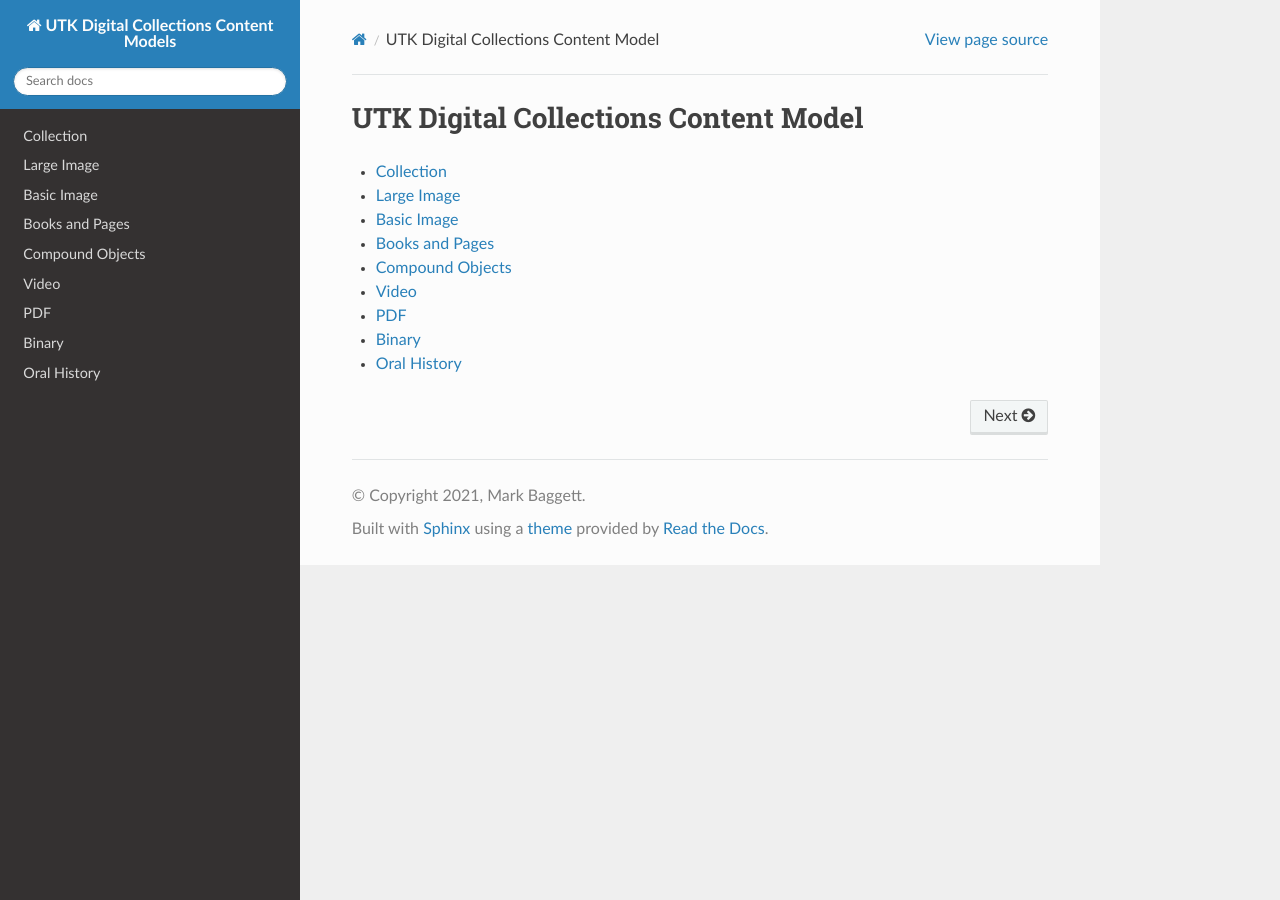
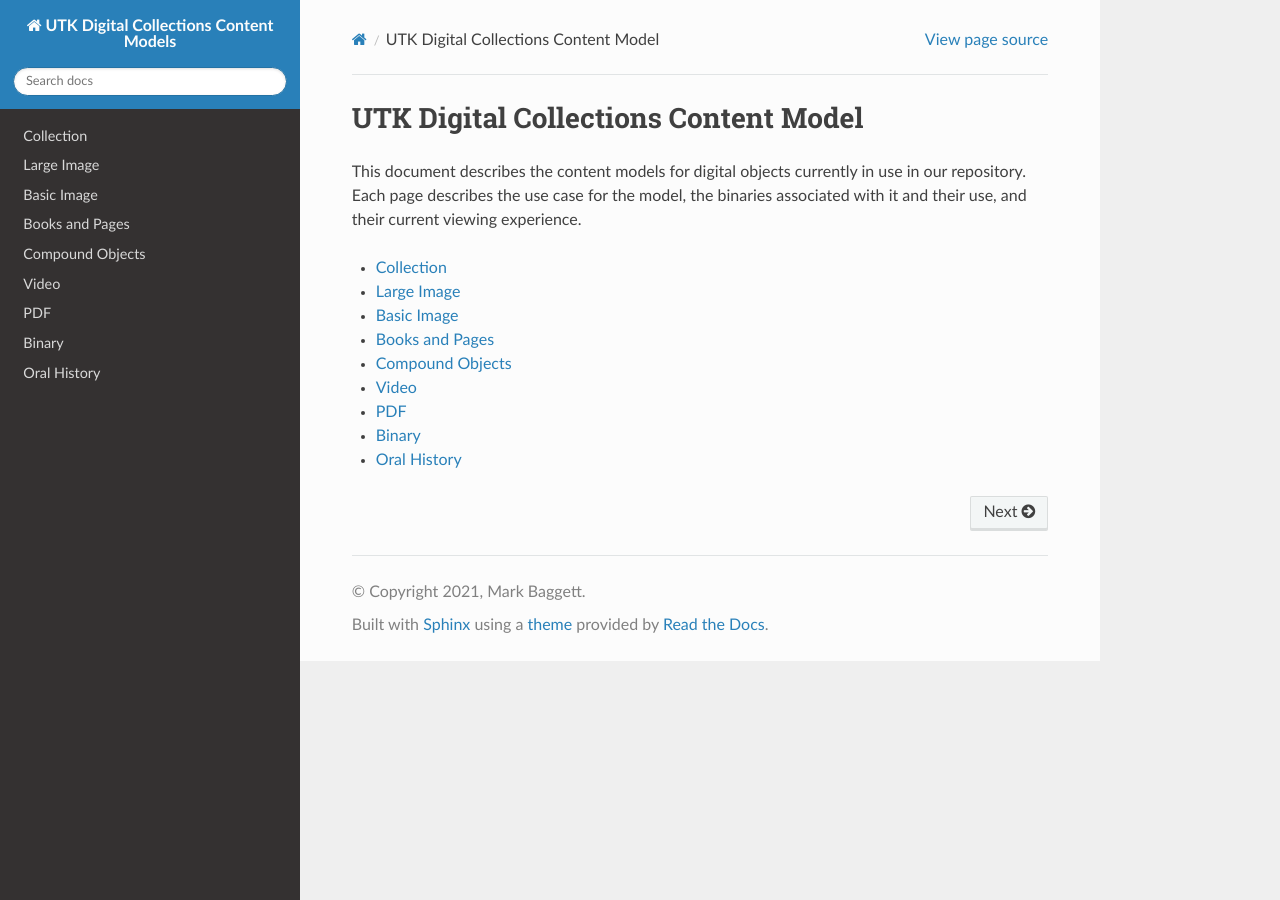
Before and after one commit to markpbaggett/utk_dc_content_models, a Sphinx documentation site: the page built from docs/source/index.rst, in a window 1280 px wide. Built offline with Sphinx 7.4.7 and the Read the Docs theme 2.0.0, drawn with Linux system fonts in a browser that asks for light colours.

Commit message:
Add a description.

```diff
--- a/docs/source/index.rst
+++ b/docs/source/index.rst
@@ -6,6 +6,9 @@
 UTK Digital Collections Content Model
 =====================================
 
+This document describes the content models for digital objects currently in use in our repository. Each page describes
+the use case for the model, the binaries associated with it and their use, and their current viewing experience.
+
 .. toctree::
    :maxdepth: 1
    :glob:
```
